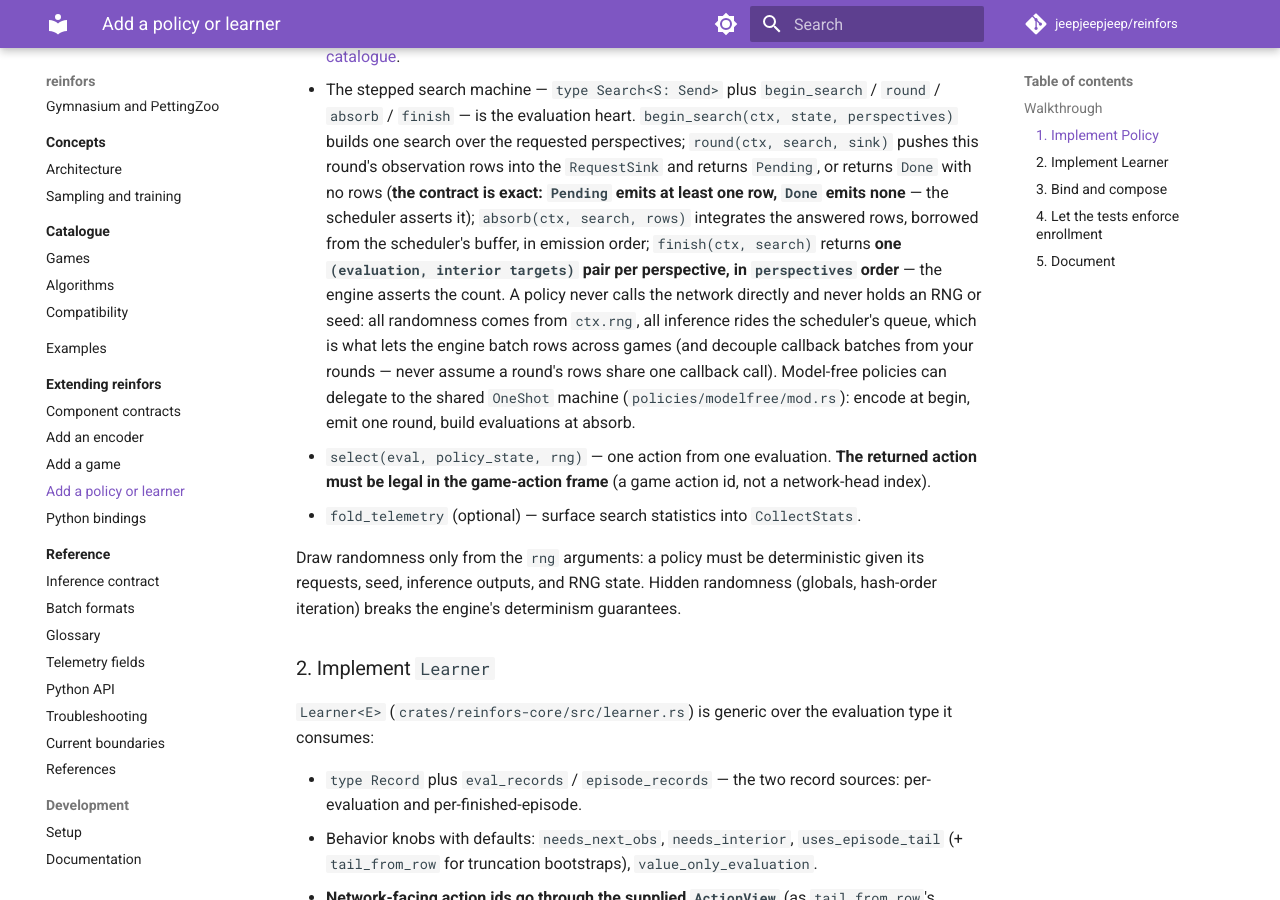
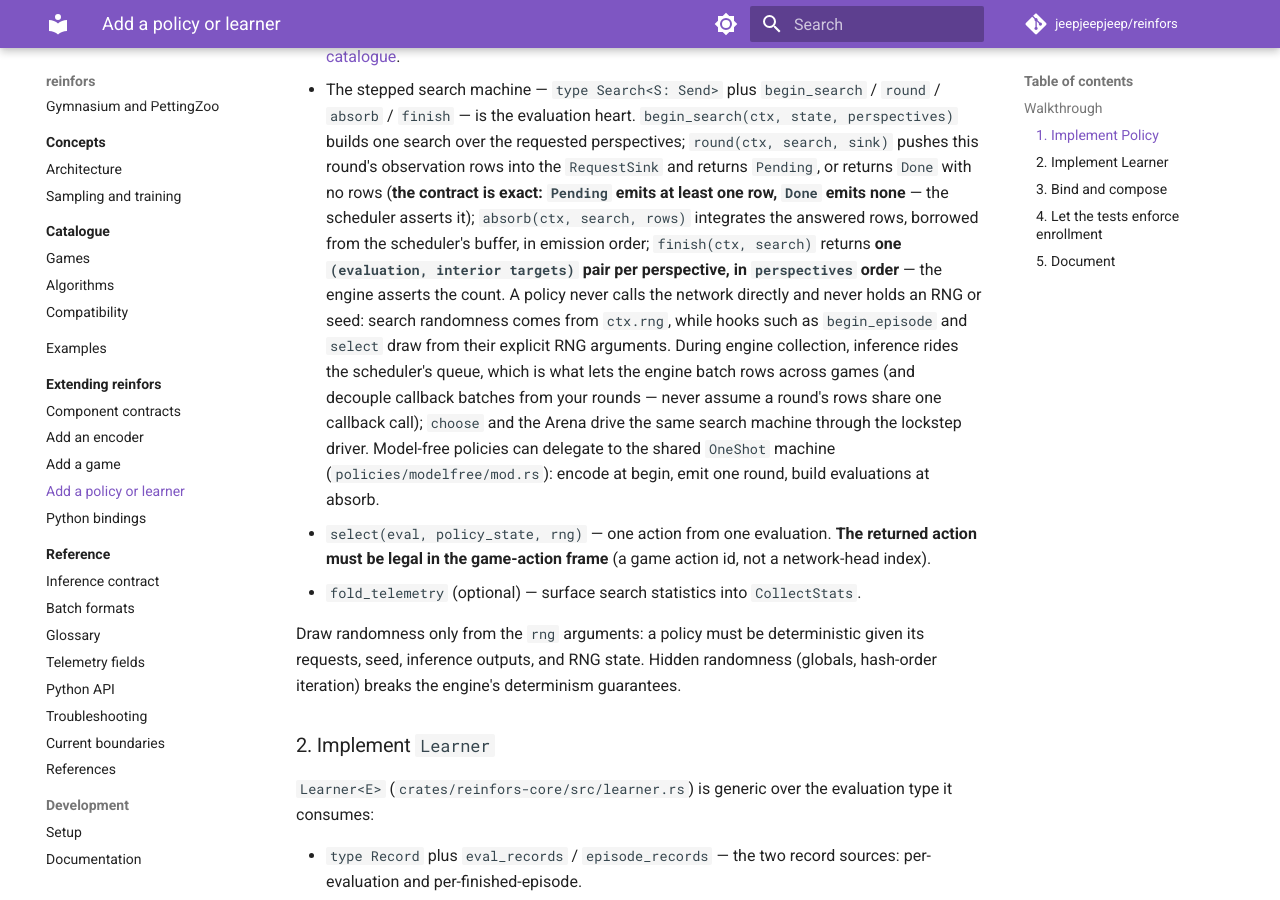
Before and after one commit to jeepjeepjeep/reinfors, an MkDocs documentation site: the page built from docs/extending/policies-and-learners.md, in a window 1280 px wide and 900 px high, scrolled down 807 px. Built offline with MkDocs 1.6.1 and Material for MkDocs 9.7.7, drawn with Linux system fonts in a browser that asks for light colours; comment, search, counter and statistics services are not loaded.

Commit message:
review: serialize probe command, fix spin and docs wording

```diff
--- a/docs/extending/policies-and-learners.md
+++ b/docs/extending/policies-and-learners.md
@@ -36,9 +36,12 @@ The trait is in `crates/reinfors-core/src/policy.rs`. Its surface, in the order
   rows, borrowed from the scheduler's buffer, in emission order; `finish(ctx, search)`
   returns **one `(evaluation, interior targets)` pair per perspective, in `perspectives`
   order** — the engine asserts the count. A policy never calls the network directly and
-  never holds an RNG or seed: all randomness comes from `ctx.rng`, all inference rides the
-  scheduler's queue, which is what lets the engine batch rows across games (and decouple
-  callback batches from your rounds — never assume a round's rows share one callback call).
+  never holds an RNG or seed: search randomness comes from `ctx.rng`, while hooks such as
+  `begin_episode` and `select` draw from their explicit RNG arguments. During engine
+  collection, inference rides the scheduler's queue, which is what lets the engine batch
+  rows across games (and decouple callback batches from your rounds — never assume a
+  round's rows share one callback call); `choose` and the Arena drive the same search
+  machine through the lockstep driver.
   Model-free policies can delegate to the shared `OneShot` machine
   (`policies/modelfree/mod.rs`): encode at begin, emit one round, build evaluations at
   absorb.
```
Also changed, not shown: docs/concepts/sampling-and-training.md (+1 -1 lines), docs/reference/inference-contract.md (+1 -1 lines), 2 other files.
